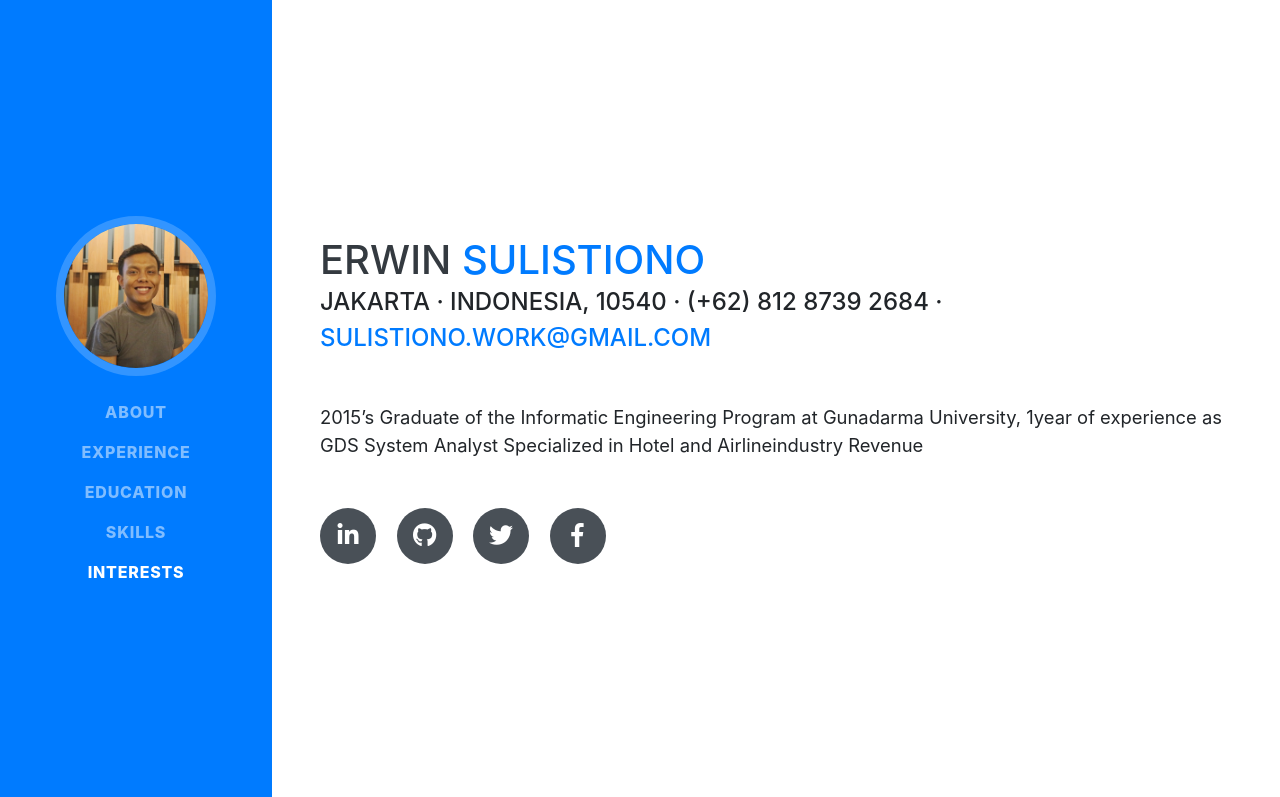
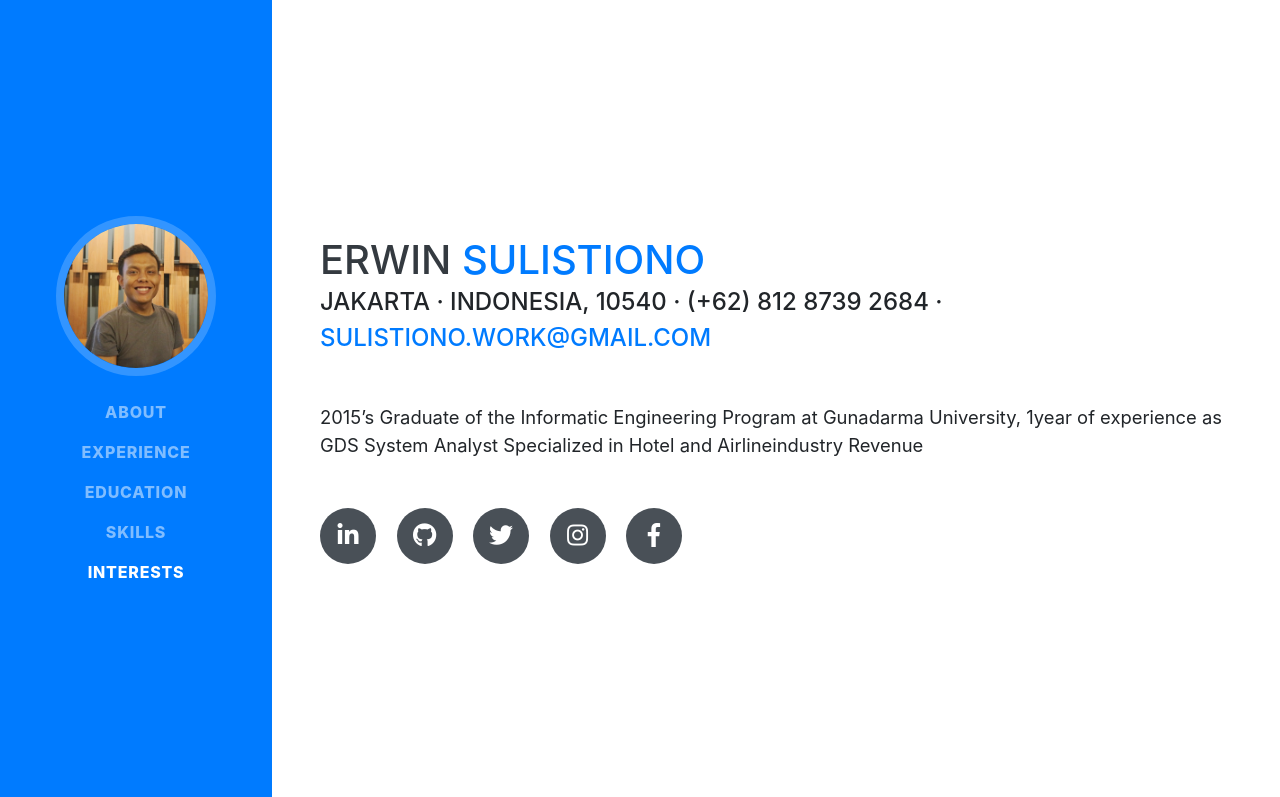
Before and after one commit to Erwinsulistiono/resume, a website with bundled scripts: page index.html in a window 1280 px wide. Shown: the top 797 px of the page. Built offline with nearby package versions, Linux system fonts and the light colour scheme; a web font is replaced by a local one.

Commit message:
update add instagram

```diff
--- a/index.html
+++ b/index.html
@@ -74,6 +74,9 @@
           </a>
           <a href="https://www.twitter.com/erwin_sulistion" target="_blank">
             <i class="fab fa-twitter"></i>
+          </a>
+          <a href="https://www.instagram.com/erwin_sulistiono" target="_blank">
+            <i class="fab fa-instagram"></i>
           </a>
           <a href="https://www.facebook.com/erwin.sulistiono" target="_blank">
             <i class="fab fa-facebook-f"></i>
```
